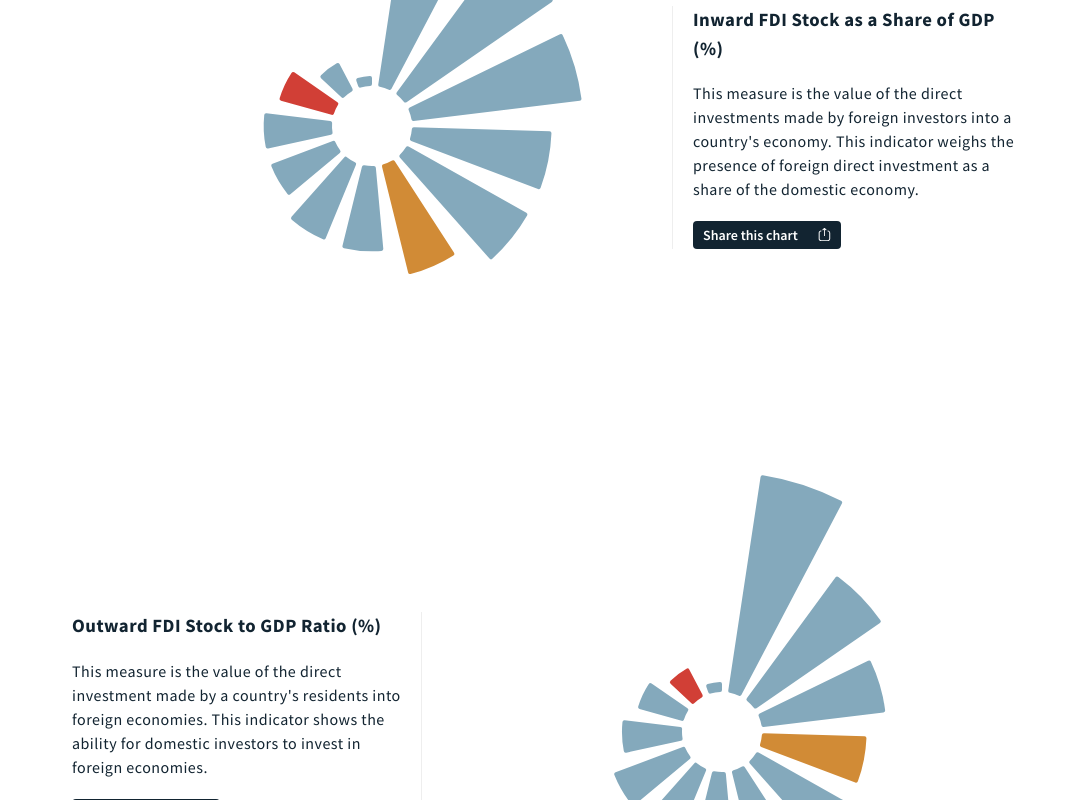
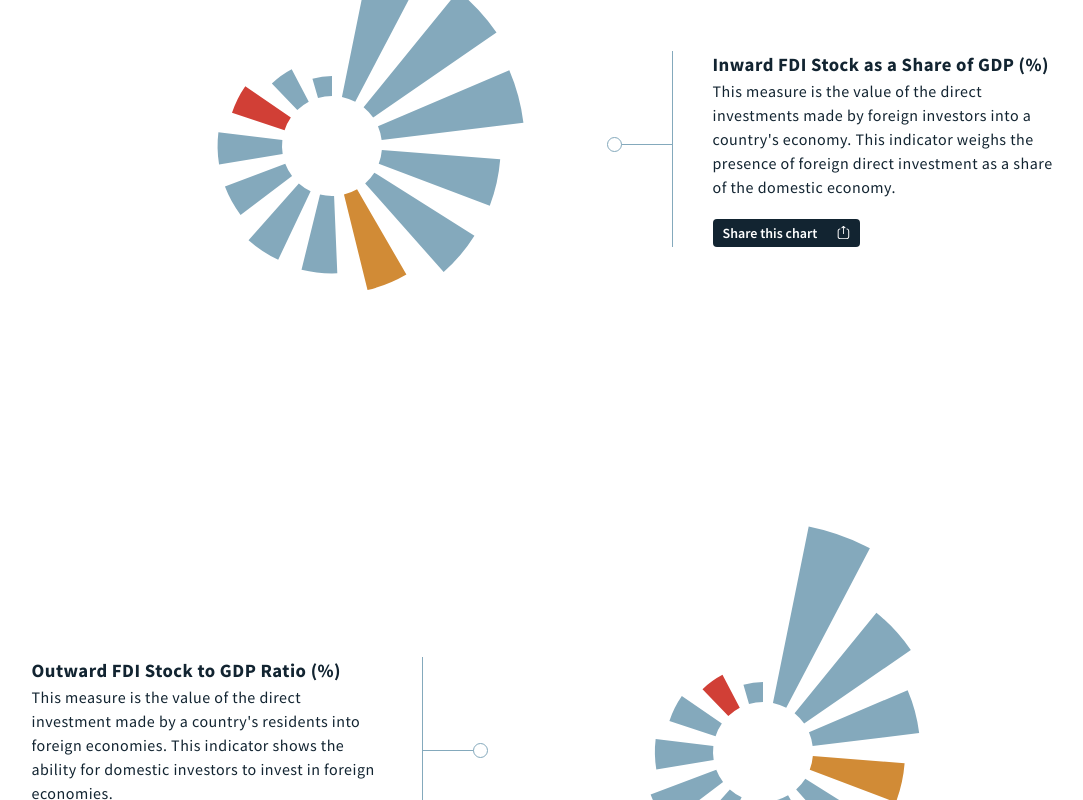
Before and after one commit to nickharb/china-pathfinder, a Svelte app: page / in a window 1280 px wide. Shown: the part 980-1780 px from the top of the page, without its empty margins (133-1216 px from the left). Built offline with nearby package versions, Linux system fonts and the light colour scheme.

Commit message:
Resize pie segments

```diff
--- a/src/components/IndicatorVisual.svelte
+++ b/src/components/IndicatorVisual.svelte
@@ -1,5 +1,6 @@
 <script>
     import * as d3 from 'd3';
+    import { onMount } from "svelte";
     import {chartWidth, innerRadius} from '../stores/dimensions';
     import {hoveredCountry, selectedCountry} from '../stores/country-store.js';
     import Icon from './Icon.svelte';
@@ -7,10 +8,12 @@
 
     // $chartWidth = window.innerWidth * 0.2;
     $chartWidth = 600; // 500
-    $innerRadius = 40; // 50
+    $innerRadius = 50; // 50
 
-    let minRadius = $innerRadius + 10;
-    let maxRadius = $chartWidth/2-$innerRadius;
+    let offsetWidth;
+    let offsetHeight;
+    let minRadius = $innerRadius + 20;
+    let maxRadius = $chartWidth/2-$innerRadius-20;
 
     let x = d3.scaleBand()
         .domain(indicator.values.map(d => d.country))
@@ -28,8 +31,8 @@
         let arc = d3.arc()
             .innerRadius($innerRadius)
             .outerRadius(outerRadius)
-            .cornerRadius(2)
-            .startAngle(startAngle + 0.15)
+            .cornerRadius(0)
+            .startAngle(startAngle + 0.20) // 0.15
             .endAngle(endAngle)
             .padAngle(0) // 2.48
             .padRadius(0)(); // 5
@@ -72,13 +75,22 @@
         $selectedCountry = e.path[1].dataset.id;
     }
 
+    // onMount(function() {
+    //     let indicators = d3.selectAll('.indicator');
+    //     indicators.each(function(el, i) {
+    //         let box = d3.select(this).node().getBBox();
+    //         console.log(box);
+    //     });
+    // });
+
 
 </script>
 
 <div class='indicator-vis'>
 
     <svg viewBox="0 0 {$chartWidth} {$chartWidth}" width={$chartWidth} height={$chartWidth}>
-        <g transform='translate({$chartWidth/2},{$chartWidth/2})'>
+        <g class="indicator" transform='translate({$chartWidth/2},{$chartWidth/2})'>
+        <!-- <g bind:clientWidth={offsetWidth} bind:clientHeight={offsetHeight}> -->
 
             {#each indicator.values as country}
                 <g class='country {country.id}'
@@ -94,13 +106,17 @@
                             transform='rotate({country.rotateAngle*-1})'
                             style='text-anchor:{country.textAnchor};'
                         >
-                            {country.country}: {Math.round(country.value*10)/10}
+                            {country.country}
                         </text>
                     </g> -->
                 </g>
             {/each}
 
-            <!-- <text dy="5" class='middle-text'>{indicator.indicator}</text> -->
+            <!-- <text dy="-5" class='middle-title'>{indicator.copy.title1}</text> -->
+            <!-- <text dy="15" class='middle-subtitle'>{indicator.copy.title2}</text> -->
+            <!-- <foreignObject x="-60" y="5" width="120" height="60">
+                <p class="subtitle">{indicator.copy.title2}</p>
+            </foreignObject> -->
 
         </g>
     </svg>
@@ -122,6 +138,13 @@
 
 
 <style>
+
+    svg {
+        /*border: 1px solid lightpink;*/
+    }
+
+    /* indicator tooltips */
+
     .tooltip {
         opacity: 0;
         position: absolute;
@@ -216,12 +239,24 @@
         fill-opacity: 0;
     }*/
 
-    /*text.middle-text {
+    text.middle-title {
         text-anchor: middle;
-        font-weight: 400;
-        text-transform: capitalize;
+        font-weight: 600;
+        font-size: 20px;
+    }
+
+    text.middle-subtitle {
+        /*text-anchor: middle;
+        font-weight: normal;
         font-size: 12px;
-    }*/
+        width: 50px;*/
+    }
+
+    .subtitle {
+        text-align: center;
+        font-size: 13px;
+        margin: 0;
+    }
 
 
 
--- a/src/views/Indicators.svelte
+++ b/src/views/Indicators.svelte
@@ -102,7 +102,7 @@
     <div class="area-container">
         <div class='area-text'>
             <h1>{currentArea.name}</h1>
-            <p class='intro'>{currentArea.context}</p>
+            <p class='intro'>{currentArea.definition}</p>
         </div>
 
         <div class='area-vis'>
@@ -150,7 +150,7 @@
 
     {#if expanded}
         <div class="summary" transition:fade>
-            <p>Lorem ipsum dolor sit amet, consectetur adipiscing elit, sed do eiusmod tempor incididunt ut labore et dolore magna aliqua. Ut enim ad minim veniam, quis nostrud exercitation ullamco laboris nisi ut aliquip ex ea commodo consequat. Duis aute irure dolor in reprehenderit in voluptate velit esse cillum dolore eu fugiat nulla pariatur. Excepteur sint occaecat cupidatat non proident, sunt in culpa qui officia deserunt mollit anim id est laborum.</p>
+            <p>{currentArea.summary}</p>
         </div>
     {/if}
 
@@ -187,20 +187,24 @@
 
             {#if i%2 == 0}
                 <IndicatorVisual {indicator}/>
-                <div class='indicator-text'>
-                    <div style='margin-top:{$chartWidth*0.3}px; padding-left:20px; border-left:1px solid #eee;' class='inner-container'>
-                        <h3>{indicator.copy.name}</h3>
-                        <div class='description'>{indicator.copy.definition}</div>
-                        <button>Share this chart<Icon type='share' /></button>
+                <div class='indicator-text text-right'>
+                    <div class="leader-container">
+                        <div class="leader-line"></div>
+                        <div class="leader-circle"></div>
                     </div>
+                    <h3>{indicator.copy.name}</h3>
+                    <div class='description'>{indicator.copy.definition}</div>
+                    <button>Share this chart<Icon type='share' /></button>
                 </div>
             {:else}
-                <div class='indicator-text'>
-                    <div style='float:right;margin-top:{$chartWidth*0.3}px; padding-right:20px; border-right:1px solid #eee;' class='inner-container'>
-                        <h3>{indicator.copy.name}</h3>
-                        <div class='description'>{indicator.copy.definition}</div>
-                        <button>Share this chart<Icon type='share' /></button>
+                <div class='indicator-text text-left'>
+                    <div class="leader-container">
+                        <div class="leader-line"></div>
+                        <div class="leader-circle"></div>
                     </div>
+                    <h3>{indicator.copy.name}</h3>
+                    <div class='description'>{indicator.copy.definition}</div>
+                    <button>Share this chart<Icon type='share' /></button>
                 </div>
                 <IndicatorVisual {indicator}/>
             {/if}
@@ -213,6 +217,77 @@
 
 
 <style>
+
+    /* indicator visual */
+
+    .indicator-container {
+        display: flex;
+        justify-content: center;
+        align-items: center;
+    }
+
+    .indicator-text {
+        position: relative;
+        width: 350px;
+    }
+
+    .indicator-text h3 {
+        margin: 0;
+    }
+
+    .leader-container {
+        position: absolute;
+        top: 50%;
+        /*left: -60px;*/
+        margin-top: -6px;
+    }
+
+    .leader-line {
+        content: " ";
+        height: 1px;
+        width: 60px;
+        border-bottom: 1px solid #84A9BC;
+    }
+
+    .leader-circle {
+        content: " ";
+        position: absolute;
+        height: 13px;
+        width: 13px;
+        border: 1px solid #84A9BC;
+        border-radius: 50%;
+        top: -6px;
+    }
+
+    .text-left {
+        border-right: 1px solid #84A9BC;
+        padding-right: 40px;
+        margin-right: 40px;
+    }
+
+    .text-right {
+        border-left: 1px solid #84A9BC;
+        padding-left: 40px;
+        margin-left: 40px;
+    }
+
+    .text-left .leader-container {
+        right: -60px;
+    }
+
+    .text-right .leader-container {
+        left: -60px;
+    }
+
+    .text-left .leader-circle {
+        right: -6px;
+        background: #fff;
+    }
+
+    .text-right .leader-circle {
+        left: -6px;
+        background: #fff;
+    }
 
     /* header section */
 
@@ -355,24 +430,9 @@
         display: block;
     }
 
-    /* indicator visual */
-
-    .indicator-container {
-        display: flex;
-        justify-content: center;
-    }
-
-    .indicator-container h3 {
-        margin-top: 0;
-    }
-    .indicator-container .indicator-text {
-        /*width: 40%;*/
-        width: 350px;
-    }
-
-    .indicator-container .indicator-text .inner-container {
+    /*.indicator-container .indicator-text .inner-container {
         display: inline-block;
-    }
+    }*/
 
     circle.country-circle {
         fill: #84A9BC;
```
Also changed, not shown: public/build/bundle.css, public/build/bundle.js, src/data/copy.js, 2 other files (tests, documents, lock files or other folders).
